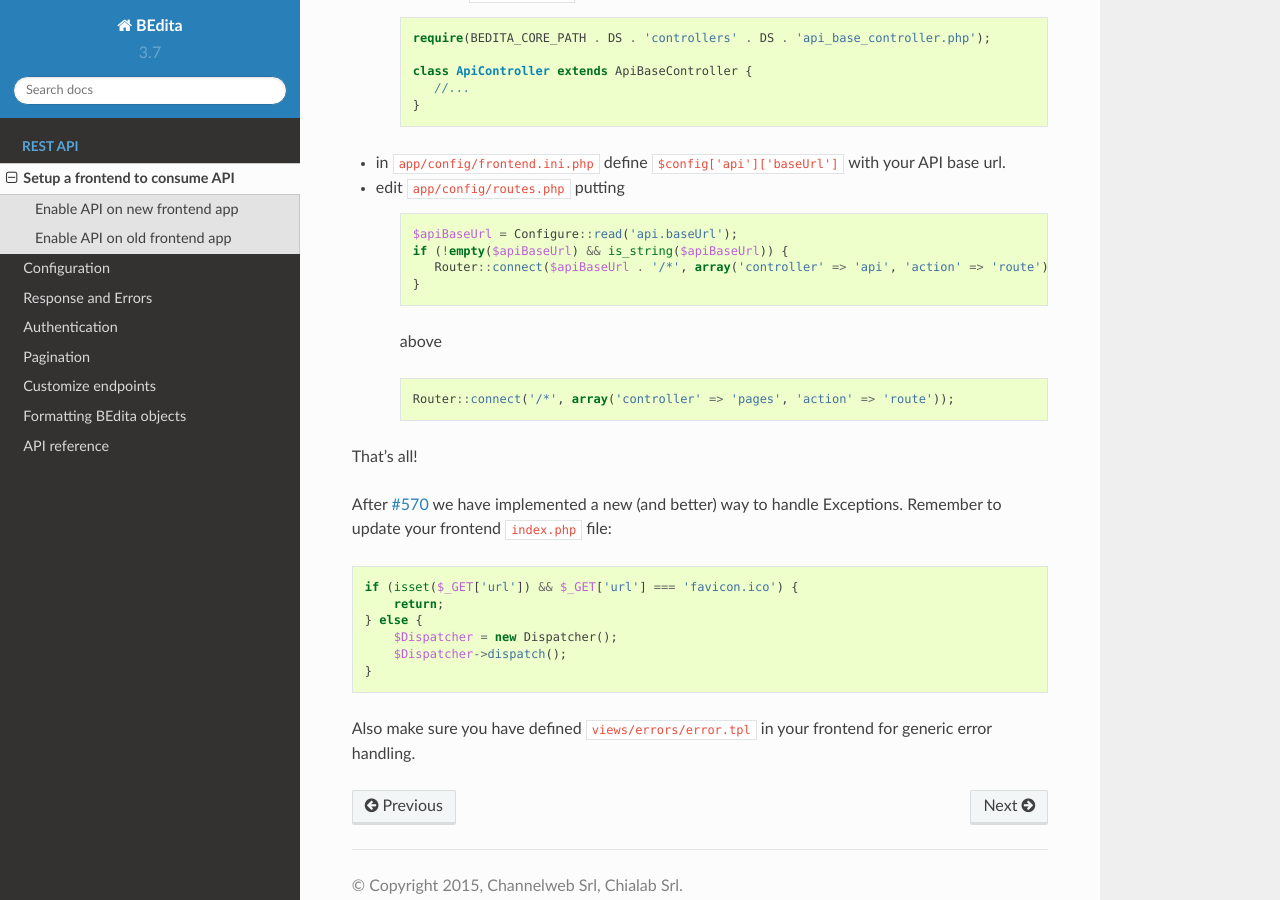
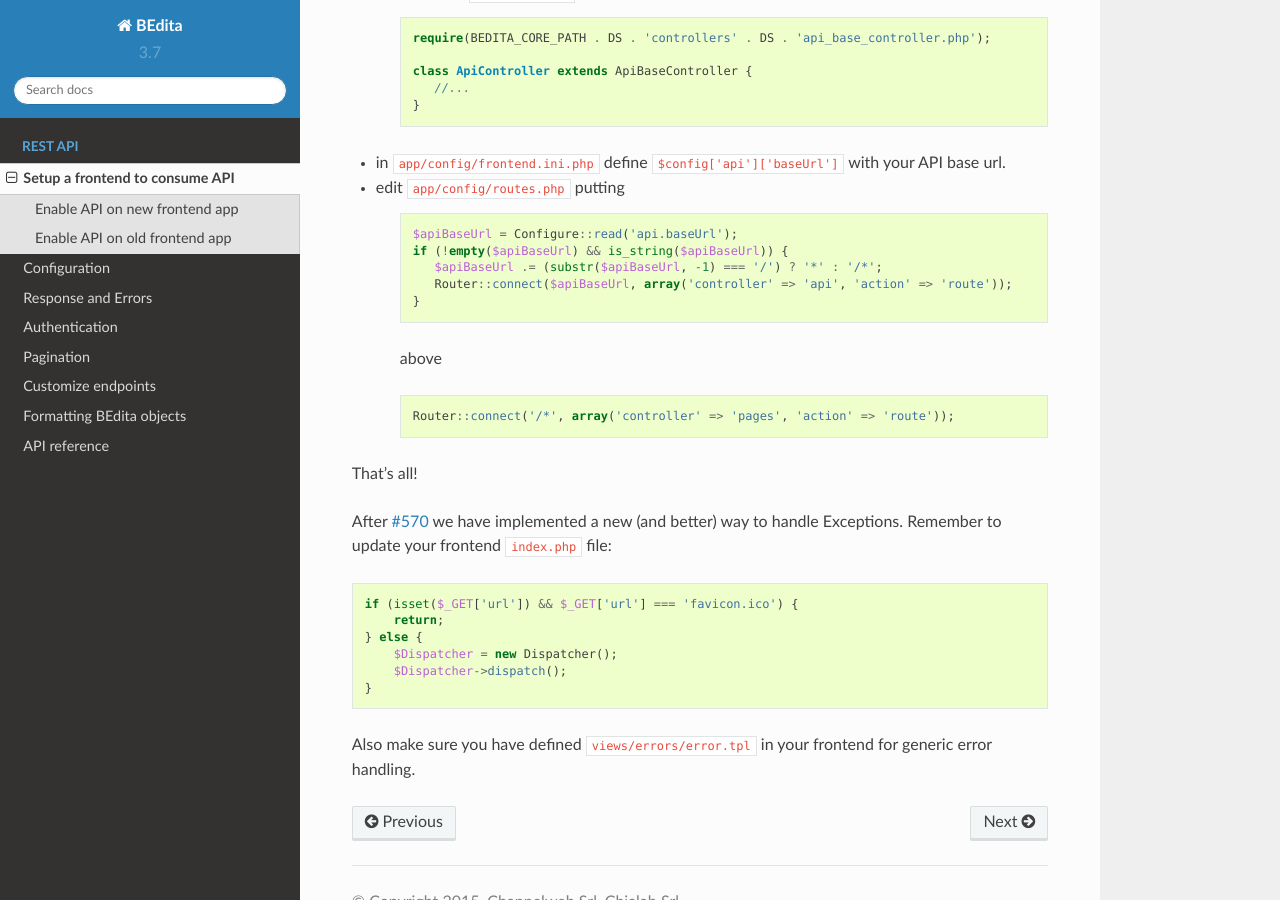
Before and after one commit to bedita/docs, a Sphinx documentation site: the page built from source/setup.rst, in a window 1280 px wide and 900 px high, scrolled down 1075 px. Built offline with Sphinx 7.4.7 and the Read the Docs theme 2.0.0, drawn with Linux system fonts in a browser that asks for light colours.

Commit message:
fix: api base URLs in config may end with '/' or may not (i.e. '/api' or '/api/' or '/')

```diff
--- a/source/setup.rst
+++ b/source/setup.rst
@@ -66,7 +66,8 @@
 
       $apiBaseUrl = Configure::read('api.baseUrl');
       if (!empty($apiBaseUrl) && is_string($apiBaseUrl)) {
-         Router::connect($apiBaseUrl . '/*', array('controller' => 'api', 'action' => 'route'));
+         $apiBaseUrl .= (substr($apiBaseUrl, -1) === '/') ? '*' : '/*';
+         Router::connect($apiBaseUrl, array('controller' => 'api', 'action' => 'route'));
       }
 
    above
```
